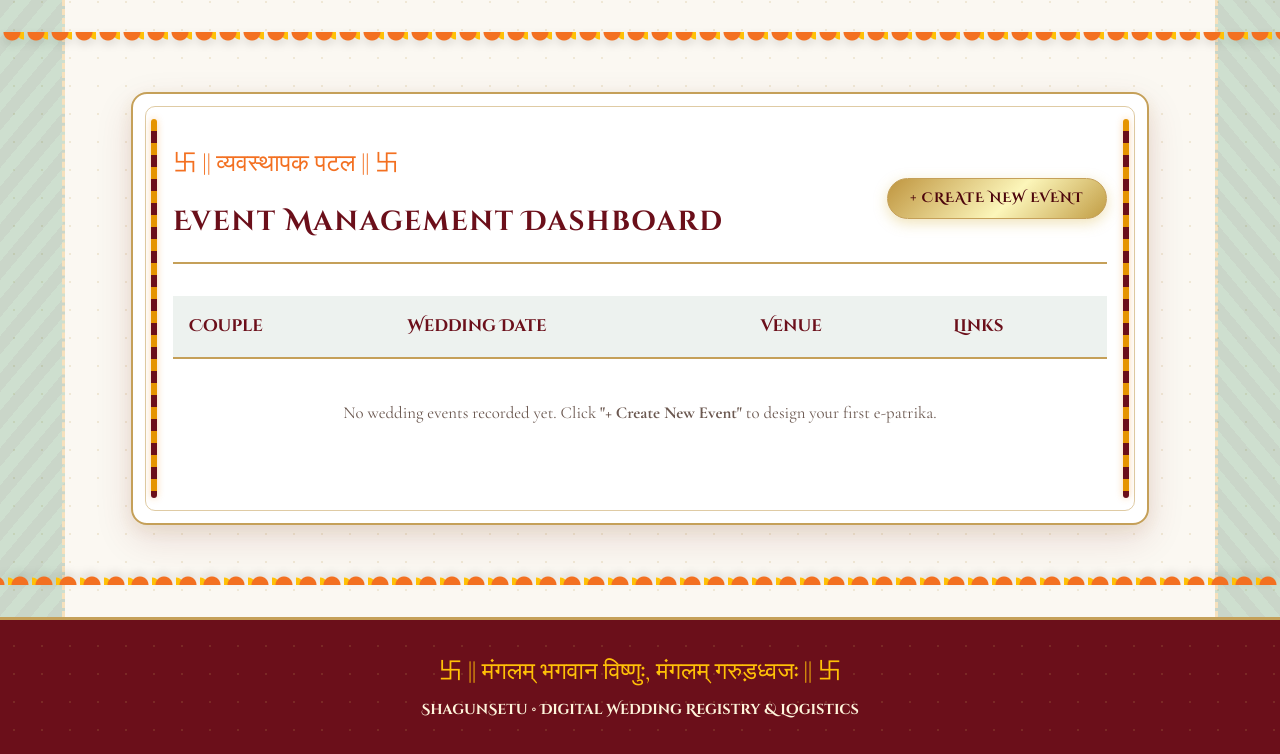
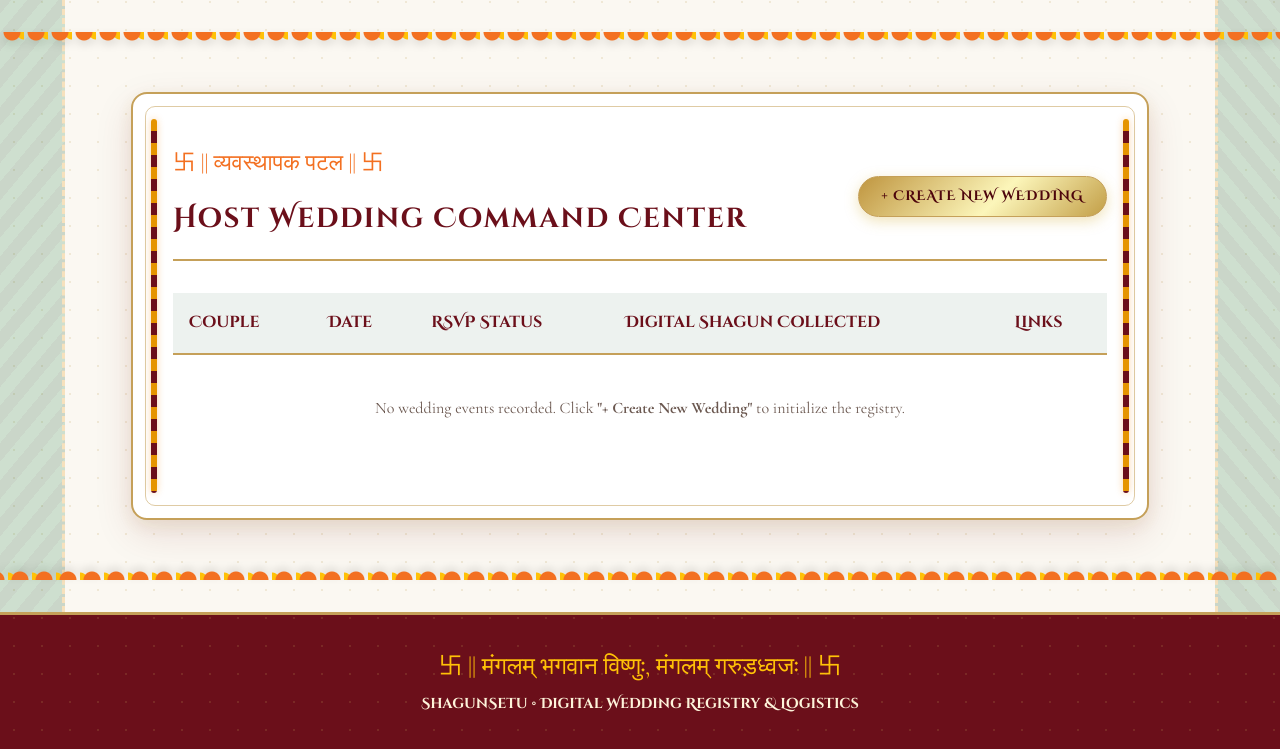
Before and after one commit to maheshwartripphoto-bot/Shagunsetu, a FastAPI app: page /admin in a window 1280 px wide. Shown: the part 68-822 px from the top of the page. Run offline with FastAPI, Linux system fonts and the light colour scheme; data that the repository does not hold is empty.

Commit message:
Update admin.html

```diff
--- a/shagunsetu/app/templates/admin.html
+++ b/shagunsetu/app/templates/admin.html
@@ -1,6 +1,4 @@
 {% extends "base.html" %}
-
-{% block title %}Admin Dashboard | ShagunSetu{% endblock %}
 
 {% block content %}
 <div style="max-width: 1050px; margin: 2rem auto; padding: 0 1rem;">
@@ -8,22 +6,23 @@
     <div class="mandap-pillar-left"></div>
     <div class="mandap-pillar-right"></div>
 
-    <div style="display: flex; justify-content: space-between; align-items: center; flex-wrap: wrap; margin-bottom: 2rem; border-bottom: 2px solid var(--wedding-gold); padding-bottom: 1rem;">
+    <div style="display: flex; justify-content: space-between; align-items: center; flex-wrap: wrap; gap: 1rem; margin-bottom: 2rem; border-bottom: 2px solid var(--wedding-gold); padding-bottom: 1rem;">
       <div>
-        <div class="auspicious-symbol" style="font-size: 1.5rem;">卐 || व्यवस्थापक पटल || 卐</div>
-        <h2 class="wedding-title" style="margin: 0;">Event Management Dashboard</h2>
+        <div class="auspicious-symbol" style="font-size: 1.4rem;">卐 || व्यवस्थापक पटल || 卐</div>
+        <h2 class="wedding-title" style="margin: 0;">Host Wedding Command Center</h2>
       </div>
-      <a href="/wizard" class="btn-wedding-gold" style="padding: 0.5rem 1.4rem; font-size: 0.85rem;">+ Create New Event</a>
+      <a href="/wizard" class="btn-wedding-gold" style="padding: 0.5rem 1.4rem; font-size: 0.85rem;">+ Create New Wedding</a>
     </div>
 
     <!-- Events Table -->
     <div style="overflow-x: auto;">
-      <table style="width: 100%; border-collapse: collapse; text-align: left; font-size: 1.05rem;">
+      <table style="width: 100%; border-collapse: collapse; text-align: left; font-size: 1rem;">
         <thead>
           <tr style="background: var(--banana-leaf-tint); border-bottom: 2px solid var(--wedding-gold); color: var(--mandap-crimson); font-family: 'Cinzel Decorative', serif;">
             <th style="padding: 1rem;">Couple</th>
-            <th style="padding: 1rem;">Wedding Date</th>
-            <th style="padding: 1rem;">Venue</th>
+            <th style="padding: 1rem;">Date</th>
+            <th style="padding: 1rem;">RSVP Status</th>
+            <th style="padding: 1rem;">Digital Shagun Collected</th>
             <th style="padding: 1rem;">Links</th>
           </tr>
         </thead>
@@ -31,21 +30,40 @@
           {% if events %}
             {% for ev in events %}
             <tr style="border-bottom: 1px solid rgba(197, 160, 89, 0.3);">
-              <td style="padding: 1rem; font-weight: 700; color: var(--mandap-crimson);">
+              <td style="padding: 1rem; font-weight: bold; color: var(--mandap-crimson);">
                 {{ ev.groom_name }} &amp; {{ ev.bride_name }}
               </td>
-              <td style="padding: 1rem;">{{ ev.event_date }}</td>
-              <td style="padding: 1rem;">{{ ev.venue }}</td>
-              <td style="padding: 1rem; display: flex; gap: 0.5rem;">
-                <a href="/card/{{ ev.id }}" class="btn-wedding-crimson" style="padding: 0.3rem 0.8rem; font-size: 0.8rem;">Card</a>
-                <a href="/epatrika/{{ ev.id }}" class="btn-wedding-gold" style="padding: 0.3rem 0.8rem; font-size: 0.8rem;">E-Patrika</a>
+              <td style="padding: 1rem;">{{ ev.wedding_date }}</td>
+              <td style="padding: 1rem;">
+                <span style="color: var(--banana-leaf-green); font-weight: bold;">
+                  {{ ev.rsvps|selectattr('attending', 'equalto', 'Yes')|list|length }} Attending
+                </span>
+                <br>
+                <small style="color: var(--text-muted);">{{ ev.rsvps|sum(attribute='guest_count') }} Guests</small>
+              </td>
+              <td style="padding: 1rem;">
+                <span style="color: var(--marigold-orange); font-weight: bold; font-size: 1.1rem;">
+                  ₹{{ "%.0f"|format(ev.shagun_transactions|sum(attribute='amount')) }}
+                </span>
+                <br>
+                <small style="color: var(--text-muted);">{{ ev.shagun_transactions|length }} Blessings logged</small>
+              </td>
+              <td style="padding: 1rem;">
+                <div style="display: flex; gap: 0.4rem; flex-wrap: wrap;">
+                  <a href="/card/{{ ev.id }}" class="btn-wedding-crimson" style="padding: 0.3rem 0.6rem; font-size: 0.8rem;">Card</a>
+                  <a href="/epatrika/{{ ev.id }}" class="btn-wedding-gold" style="padding: 0.3rem 0.6rem; font-size: 0.8rem;">E-Patrika</a>
+                  <button type="button" class="btn-wedding-crimson" style="padding: 0.3rem 0.6rem; font-size: 0.8rem;"
+                    onclick="shareOnWhatsApp('{{ ev.groom_name }} & {{ ev.bride_name }}', window.location.origin + '/epatrika/{{ ev.id }}')">
+                    WhatsApp
+                  </button>
+                </div>
               </td>
             </tr>
             {% endfor %}
           {% else %}
             <tr>
-              <td colspan="4" style="text-align: center; padding: 2.5rem; color: var(--text-muted);">
-                No wedding events recorded yet. Click <strong>"+ Create New Event"</strong> to design your first e-patrika.
+              <td colspan="5" style="text-align: center; padding: 2.5rem; color: var(--text-muted);">
+                No wedding events recorded. Click <strong>"+ Create New Wedding"</strong> to initialize the registry.
               </td>
             </tr>
           {% endif %}
```
